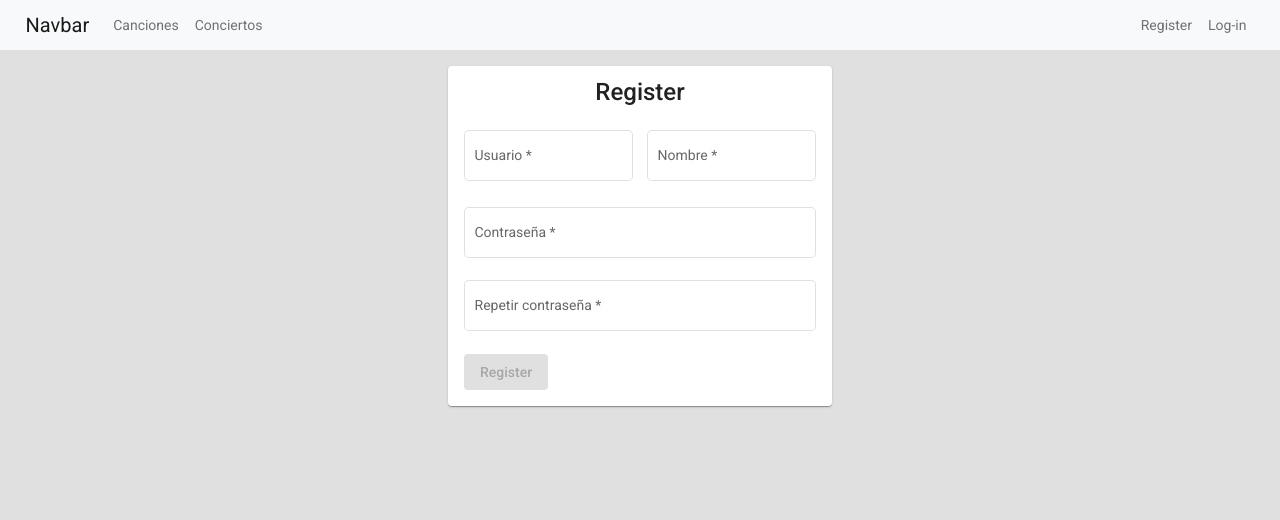
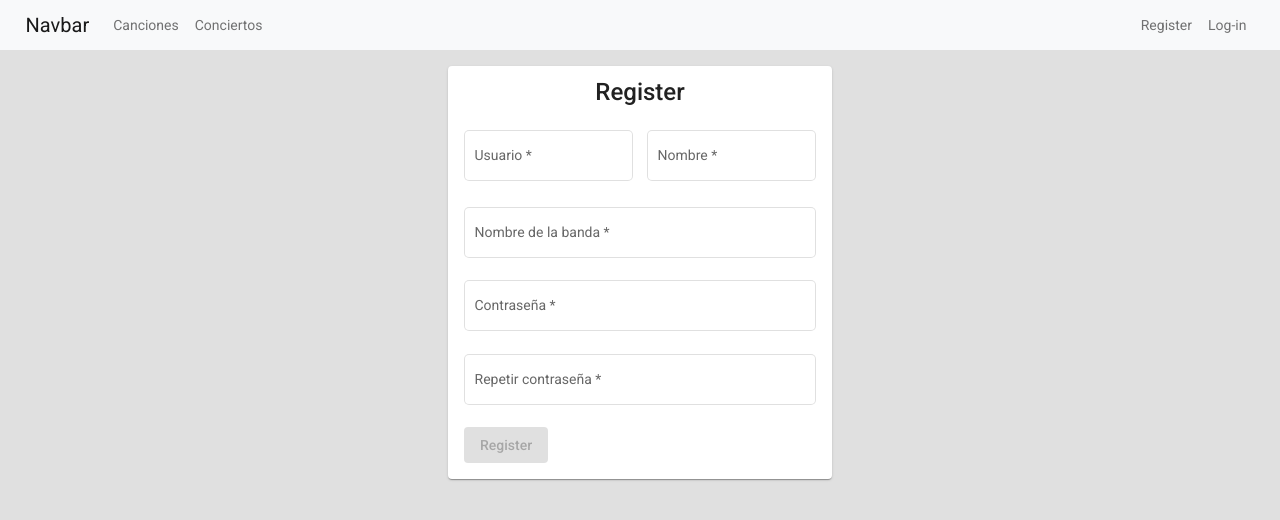
Before and after one commit to andresTorrecillas/TFM-Front, an Angular app: page /register in a window 1280 px wide. Shown: the top 520 px of the page. Built offline with nearby package versions, Linux system fonts and the light colour scheme.

Commit message:
Added band name to register #4

```diff
--- a/src/app/auth/register.component.html
+++ b/src/app/auth/register.component.html
@@ -10,6 +10,12 @@
         <mat-form-field appearance="outline" class="inline">
           <mat-label>Nombre</mat-label>
           <input matNativeControl [(ngModel)]="register.name" required #name="ngModel"/>
+        </mat-form-field>
+      </div>
+      <div>
+        <mat-form-field appearance="outline">
+          <mat-label>Nombre de la banda</mat-label>
+          <input matNativeControl [(ngModel)]="register.band" required type="password" #band="ngModel"/>
         </mat-form-field>
       </div>
       <div>
@@ -27,7 +33,7 @@
         </mat-form-field>
       </div>
       <div>
-        <button mat-raised-button (click)="sendRegister()" [disabled]="userName.invalid || psw.invalid || pswRepeat.invalid">Register</button>
+        <button mat-raised-button (click)="sendRegister()" [disabled]="userName.invalid || psw.invalid || pswRepeat.invalid || band.invalid">Register</button>
       </div>
     </mat-card-content>
   </mat-card>
--- a/src/app/auth/register.component.ts
+++ b/src/app/auth/register.component.ts
@@ -14,7 +14,8 @@ export class RegisterComponent {
     this.register = {
       name: "",
       password: "",
-      userName: ""
+      userName: "",
+      band: ""
     }
     this.passwordValidator = "";
   }
--- a/src/app/auth/registerDto.model.ts
+++ b/src/app/auth/registerDto.model.ts
@@ -1,5 +1,6 @@
 export interface RegisterDto{
   name: string
   userName: string,
-  password: string
+  password: string,
+  band: string
 }
```
